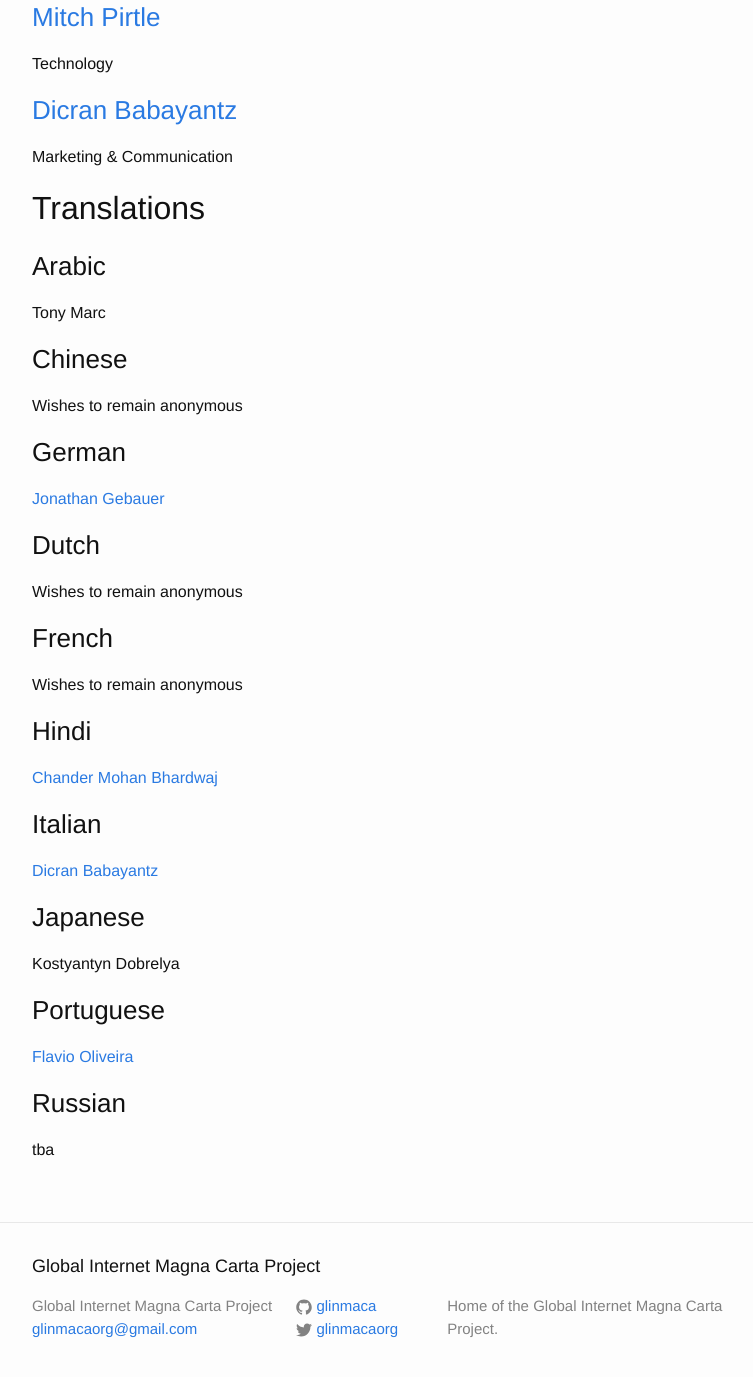
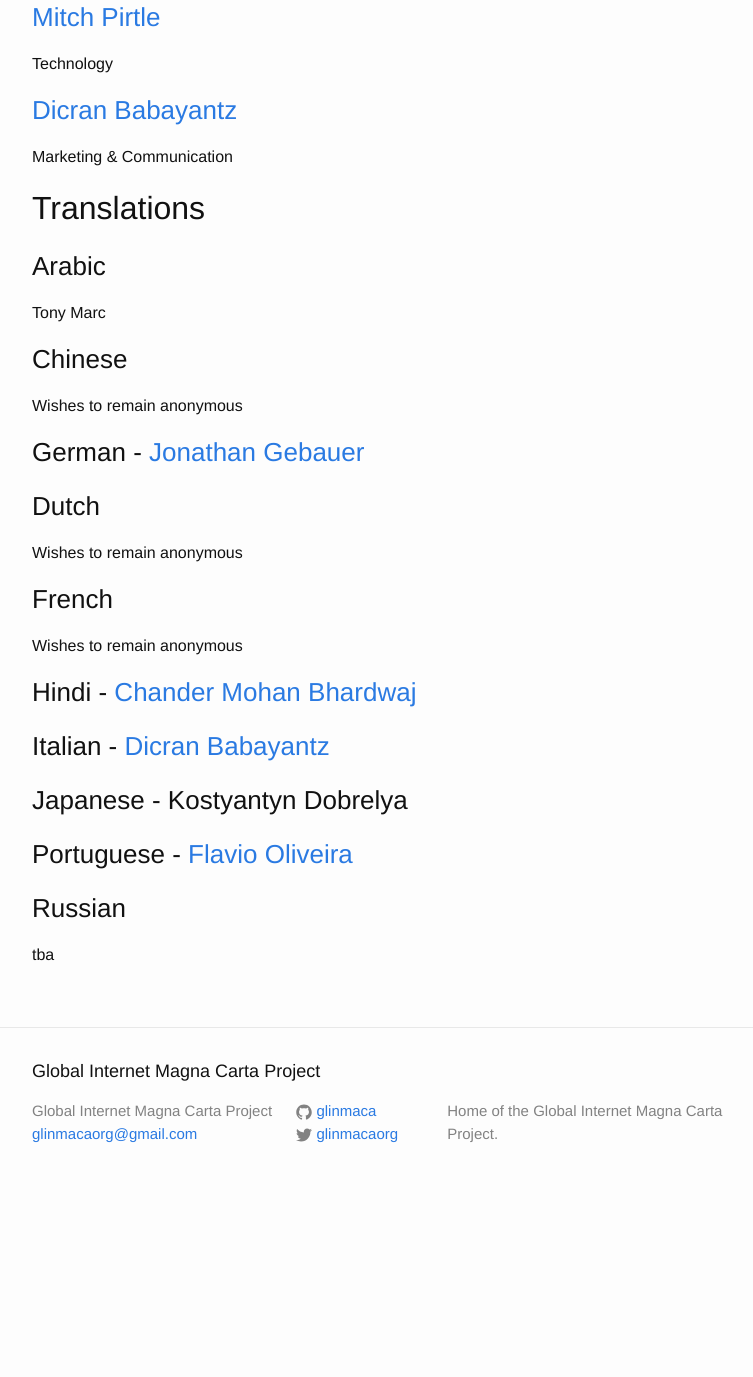
Before and after one commit to GLINMACA/glinmaca.github.io, a Jekyll site: the page built from people.md, in a window 1280 px wide and 1400 px high, scrolled down 378 px. Shown: the top 1377 px of the window, without its empty margins (238-991 px from the left). Built offline with Jekyll 4.4.1, drawn with Linux system fonts in a browser that asks for light colours; after the commit the page ends 1583 px from its top, so only the background shows below that.

```diff
--- a/people.md
+++ b/people.md
@@ -24,9 +24,7 @@ Tony Marc
 
 Wishes to remain anonymous
 
-###German
-
-[Jonathan Gebauer](https://de.linkedin.com/in/jonathan-gebauer-572b2828/en)
+###German - [Jonathan Gebauer](https://de.linkedin.com/in/jonathan-gebauer-572b2828/en)
 
 ###Dutch
 
@@ -36,21 +34,13 @@ Wishes to remain anonymous
 
 Wishes to remain anonymous
 
-###Hindi
+###Hindi - [Chander Mohan Bhardwaj](https://in.linkedin.com/in/chanderm73)
 
-[Chander Mohan Bhardwaj](https://in.linkedin.com/in/chanderm73)
+###Italian - [Dicran Babayantz](https://it.linkedin.com/in/dicran)
 
-###Italian
+###Japanese - Kostyantyn Dobrelya
 
-[Dicran Babayantz](https://it.linkedin.com/in/dicran)
-
-###Japanese
-
-Kostyantyn Dobrelya
-
-###Portuguese
-
-[Flavio Oliveira](https://nl.linkedin.com/in/flávio-junger-de-oliveira-71811a41/en)
+###Portuguese - [Flavio Oliveira](https://nl.linkedin.com/in/flávio-junger-de-oliveira-71811a41/en)
 
 ###Russian
 
```
